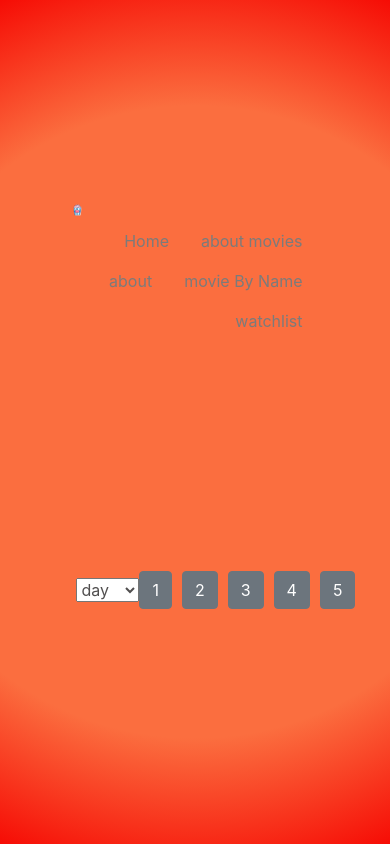
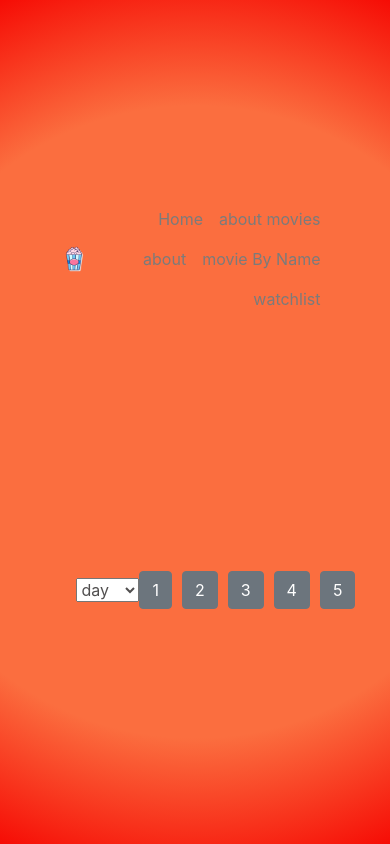
Before and after one commit to sunnyAonep/Movie-Wiki, a plain HTML site: page html/index.html in a window 390 px wide. Drawn offline with nearby package versions, Linux system fonts and the light colour scheme; no server answers.

Commit message:
main mobile

```diff
--- a/css/style.css
+++ b/css/style.css
@@ -189,3 +189,42 @@ a:hover {
 .navbar-brand{
     width: 5%;
 }
+
+@media (max-width: 800px) {
+
+
+    body {
+        background-size: auto;
+    }
+    #container {
+        display: grid;
+        grid-template-columns: repeat(2, 1fr);
+        gap: 20px;
+        text-align: center;
+        margin-bottom: 20px;
+    }
+
+    #allPage {
+        padding: 10px;
+    }
+
+    .navbar {
+        position: absolute;
+        display: flex;
+        align-items: center;
+        padding: 0.5rem 1rem;
+        z-index: 1000;
+        flex-wrap: nowrap;
+        flex-direction: row;
+    }
+
+    .navbar-brand {
+        width: 10%;
+    }
+
+    .nav-link {
+        padding: 0.5rem;
+    }
+
+
+}
```
